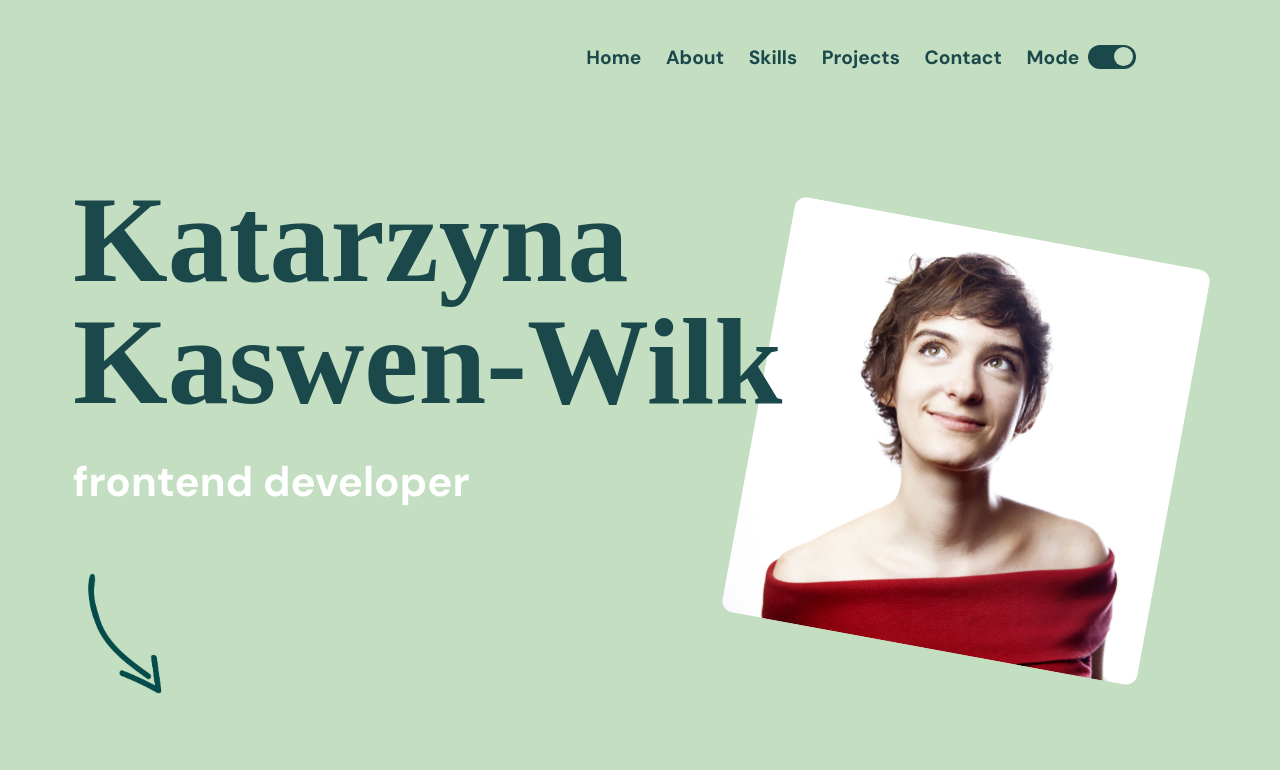
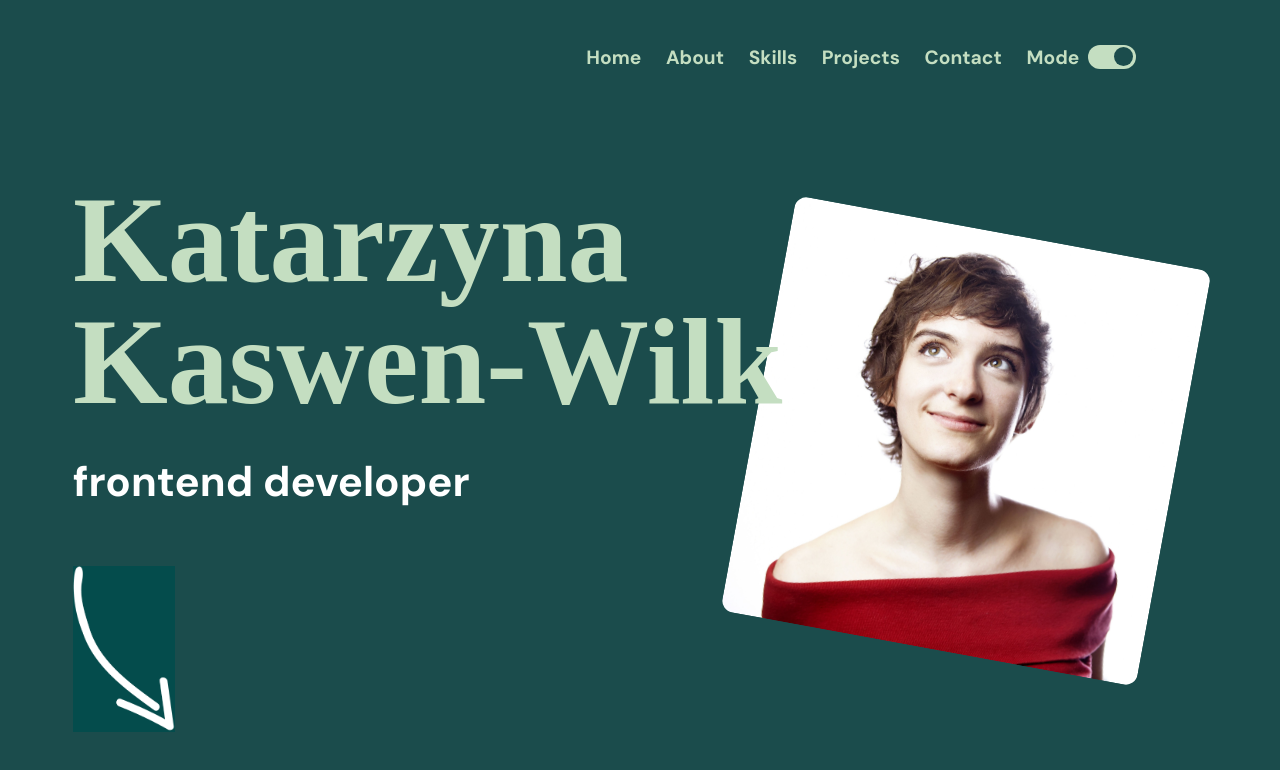
Before and after one commit to kikupiku/kikupiku.github.io, a React (Create React App) app: page / in a window 1280 px wide. Shown: the top 770 px of the page. Built offline with nearby package versions, Linux system fonts and the light colour scheme; a web font is replaced by a local one.

Commit message:
set up light and dark mode up to Projects

```diff
--- a/src/App.js
+++ b/src/App.js
@@ -9,16 +9,17 @@ import WhenIDontCode from './components/widwidc/widwidc';
 import Contact from './components/contact/contact';
 
 const App = () => {
+  const [mode, setMode] = useState('dark');
 
   return (
-    <div className={styles.App}>
-      <Menu />
-      <Main />
-      <About />
-      <Skills />
-      <Projects />
-      <WhenIDontCode />
-      <Contact />
+    <div mode={mode} className={styles.App + ' background'}>
+      <Menu mode={mode} />
+      <Main mode={mode} />
+      <About mode={mode} />
+      <Skills mode={mode} />
+      <Projects mode={mode} />
+      <WhenIDontCode mode={mode} />
+      <Contact mode={mode} />
     </div>
   );
 }
--- a/src/App.module.css
+++ b/src/App.module.css
@@ -1,5 +1,4 @@
 .App {
-  background-color: #c4dec1;
   height: 100vh;
   width: 88.6vw;
   position: relative;
--- a/src/components/about/about.js
+++ b/src/components/about/about.js
@@ -1,12 +1,15 @@
 import React from 'react';
 import styles from './about.module.css';
-import arrow from '../../assets/arrow.png';
+import arrowLight from '../../assets/arrow-light.png';
+import arrowDark from '../../assets/arrow-dark.png';
 
 const about = props => {
+  const arrow = props.mode === 'light' ? arrowLight : arrowDark;
+
   return (
     <div id='about' className={styles.About}>
       <div className={styles.AboutContainer}>
-        <h2>About me</h2>
+        <h2 mode={props.mode} className='text'>About me</h2>
         <p>
           Lorem ipsum dolor sit amet, consectetuer adipiscing elit. Aenean commodo ligula eget dolor. Aenean massa. Cum sociis natoque penatibus et magnis dis parturient montes, nascetur ridiculus mus. Donec quam felis, ultricies nec, pellentesque eu, pretium quis, sem. Nulla consequat massa quis enim.
         </p>
--- a/src/components/main/main.js
+++ b/src/components/main/main.js
@@ -1,19 +1,22 @@
 import React from 'react';
 import katarzynapic from '../../assets/k-kaswen-wilk-pic.jpg';
 import styles from './main.module.css';
-import arrow from '../../assets/arrow.png';
+import arrowLight from '../../assets/arrow-light.png';
+import arrowDark from '../../assets/arrow-dark.png';
 
 const main = props => {
+  const arrow = props.mode === 'light' ? arrowLight : arrowDark
+
   return (
     <div id='main' className={styles.Main}>
       <img className={styles.Pic} src={katarzynapic} alt='' />
-      <h1 className={styles.Title}>
+      <h1 mode={props.mode} className={styles.Title + ' text'}>
         Katarzyna
         <br />
         Kaswen-Wilk
       </h1>
       <h4 className={styles.SecondaryTitle}>frontend developer</h4>
-      <img className={styles.Arrow} src={arrow} alt=""/>
+      <img mode={props.mode} className={styles.Arrow} src={arrow} alt=""/>
     </div>
   );
 };
--- a/src/components/main/main.module.css
+++ b/src/components/main/main.module.css
@@ -2,7 +2,7 @@
   scroll-margin-top: 14vw;
   position: relative;
   font-family: 'Volkhov', serif;
-  color: #1B494B;
+  /* color: #1B494B; */
   max-width: 100%;
   margin-top: 14vw;
   margin-bottom: 7.8vw;
--- a/src/components/menu/menu.js
+++ b/src/components/menu/menu.js
@@ -4,45 +4,77 @@ import styles from './menu.module.css';
 
 const menu = props => {
   return (
-    <div className={styles.Container}>
+    <div mode={props.mode} className={styles.Container + ' background'}>
       <div className={styles.Menu}>
         <ul>
           <li>
-            <a href='#main' className={styles.Link} to='/'>
+            <a
+              mode={props.mode}
+              href='#main'
+              className={styles.Link + ' text'}
+              to='/'
+            >
               Home
             </a>
           </li>
           <li>
-            <a href='#about' className={styles.Link} to='/'>
+            <a
+              mode={props.mode}
+              href='#about'
+              className={styles.Link + ' text'}
+              to='/'
+            >
               About
             </a>
           </li>
           <li>
-            <a href='#skills' className={styles.Link} to='/'>
+            <a
+              mode={props.mode}
+              href='#skills'
+              className={styles.Link + ' text'}
+              to='/'
+            >
               Skills
             </a>
           </li>
           <li>
             <a
+              mode={props.mode}
               href='#projects'
-              className={styles.Link + ' ' + styles.ModeBox}
+              className={styles.Link + ' text'}
               to='/'
             >
               Projects
             </a>
           </li>
           <li>
-            <a href='#contact' className={styles.Link} to='/'>
+            <a
+              mode={props.mode}
+              href='#contact'
+              className={styles.Link + ' text'}
+              to='/'
+            >
               Contact
             </a>
           </li>
           <li>
-            <div className={styles.Link + ' ' + styles.Mode}>Mode</div>
+            <div
+              mode={props.mode}
+              className={styles.Link + ' ' + styles.Mode + ' text'}
+            >
+              Mode
+            </div>
           </li>
           <li>
             <div className={styles.ToggleContainer}>
-              <div className={styles.Toggle}></div>
-            <div className={styles.ToggleCircle}></div>
+              <div
+                mode={props.mode}
+                className={styles.Toggle + ' secondaryBackground'}
+              ></div>
+              <div
+                mode={props.mode}
+                className={styles.ToggleCircle + ' background'}
+              ></div>
             </div>
           </li>
         </ul>
--- a/src/components/menu/menu.module.css
+++ b/src/components/menu/menu.module.css
@@ -48,7 +48,6 @@ ul {
 }
 
 .Toggle {
-  background-color: #1B494B;
   position: relative;
   right: 1.25vw;
   width: 3.75vw;
@@ -63,5 +62,4 @@ ul {
   width: 1.5vw;
   height: 1.5vw;
   border-radius: 50%;
-  background-color: #c4dec1;
 }
--- a/src/components/skills/skills.js
+++ b/src/components/skills/skills.js
@@ -1,11 +1,13 @@
 import React from 'react';
 
 import styles from './skills.module.css';
-import arrow from '../../assets/arrow.png';
+import arrowLight from '../../assets/arrow-light.png';
+import arrowDark from '../../assets/arrow-dark.png';
 import Skill from '../UI/skill/skill';
 import { frontendImages, backendImages, otherImages } from './skillIndex';
 
 function getSkills(images, skills) {
+
   images.map(({ id, source, name }) => {
     skills.push(
       <Skill dataLine={name} className={styles.Skill} key={id}>
@@ -17,6 +19,8 @@ function getSkills(images, skills) {
 }
 
 const skills = props => {
+  const arrow = props.mode === 'light' ? arrowLight : arrowDark;
+
   const frontendSkills = [];
   const backendSkills = [];
   const otherSkills = [];
@@ -27,7 +31,7 @@ const skills = props => {
 
   return (
     <div id='skills' className={styles.SkillsComponent}>
-      <h2 className={styles.Skills}>Skills</h2>
+      <h2 mode={props.mode} className={styles.Skills + ' text'}>Skills</h2>
       <p>front-end</p>
       <div className={styles.SkillsContainer + ' ' + styles.Frontend}>
         {frontendSkills}
--- a/src/index.css
+++ b/src/index.css
@@ -30,7 +30,6 @@ code {
 h2 {
   font-family: 'Volkhov', serif;
   font-size: 4.84vw;
-  color: #1B494B;
 }
 
 p {
@@ -44,3 +43,27 @@ h4 {
   font-size: 4vw;
   line-height: 5.3vw;
 }
+
+.text[mode='light'] {
+  color: #1B4C4C;
+}
+
+.text[mode='dark'] {
+  color: #C4DEC1;
+}
+
+.background[mode='light'] {
+  background-color: #C4DEC1;
+}
+
+.background[mode='dark'] {
+  background-color:  #1B4C4C;
+}
+
+.secondaryBackground[mode='light'] {
+  background-color:  #1B4C4C;
+}
+
+.secondaryBackground[mode='dark'] {
+  background-color: #C4DEC1;
+}
```
Also changed, not shown: src/components/UI/mode/themes.js (deleted, +0 -14 lines), src/assets/arrow-dark.png (added), src/assets/arrow-light.png (added).
